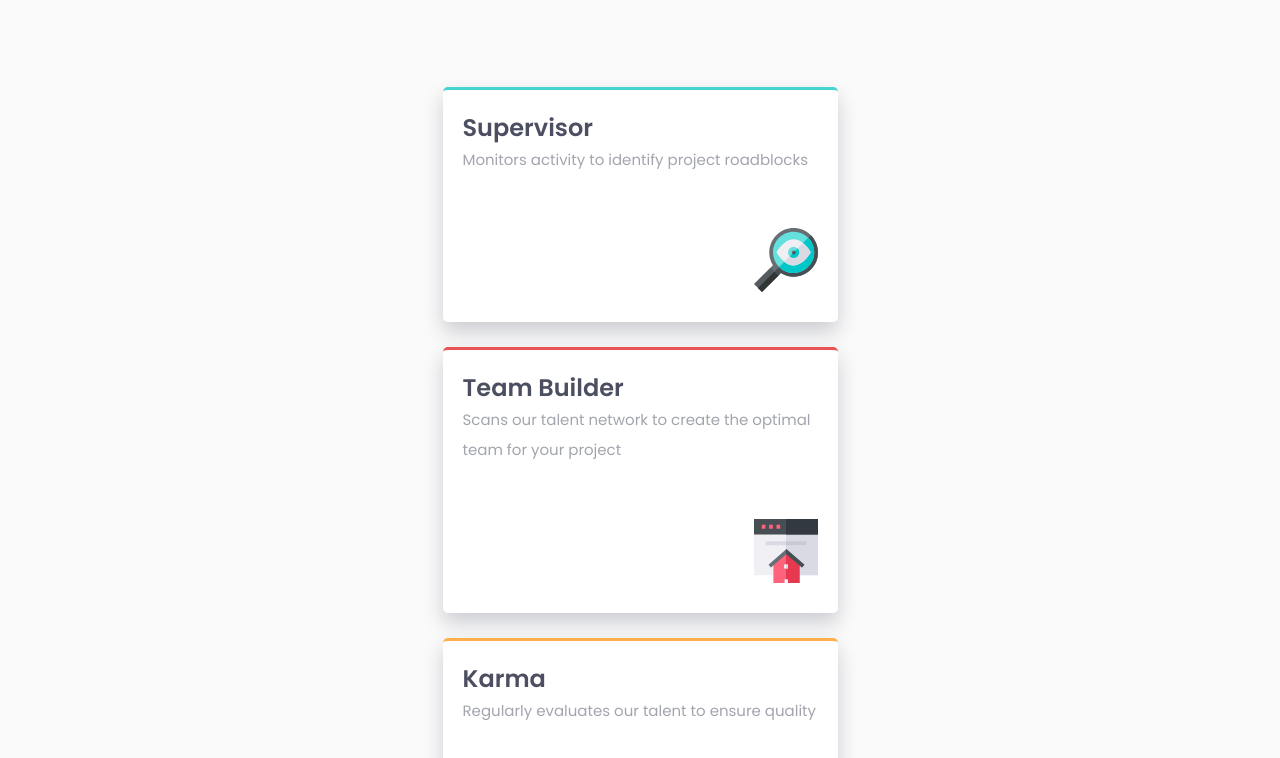
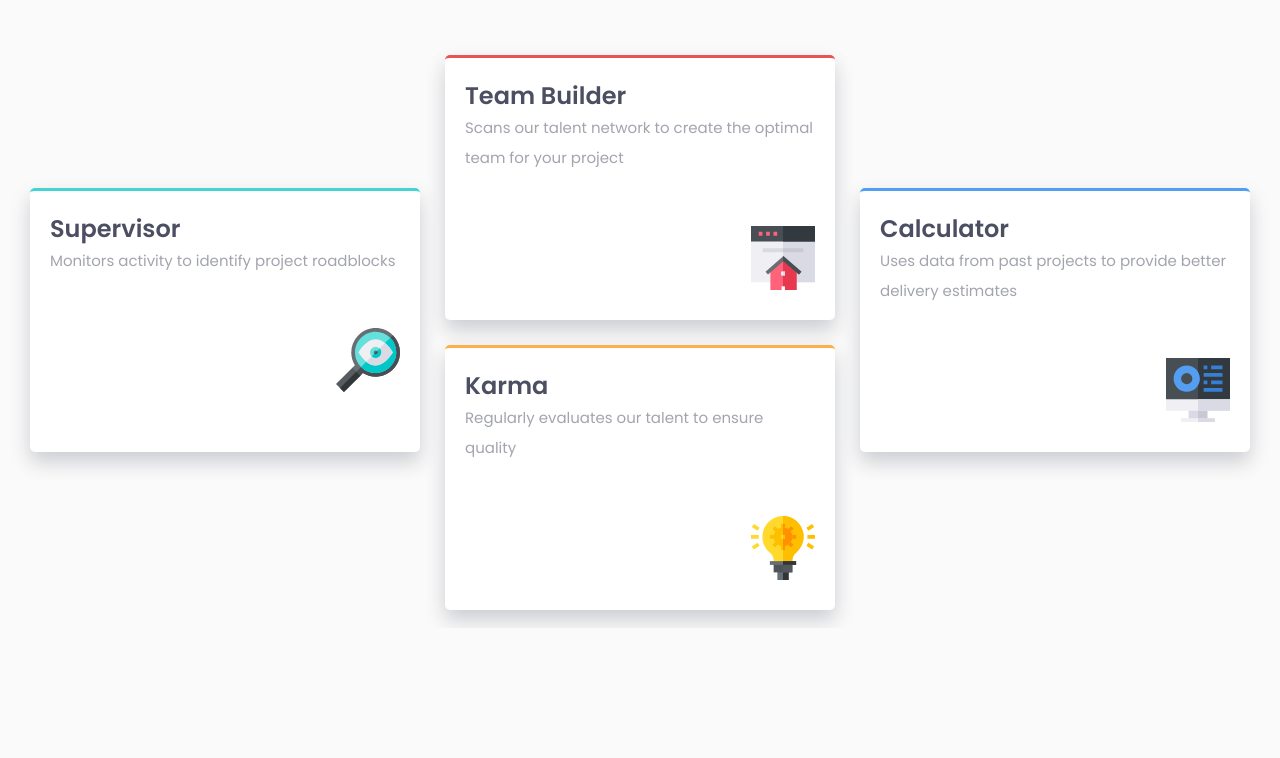
Before and after one commit to 6xg0d/four-card-section-challenge, a plain HTML site: page index.html in a window 1280 px wide. Shown: the part 172-930 px from the top of the page. After the commit the page ends 800 px from the top, so only its background shows below. Drawn offline with Linux system fonts and the light colour scheme.

Commit message:
final result
still having to improve some details

```diff
--- a/index.html
+++ b/index.html
@@ -24,7 +24,7 @@
         <br>
         <span class="title2">Powered by Technology</span>
       </h1>
-      <p class="product-description">Our Artificial Intelligence powered tools use millions of project data<!--<br>-->points to ensure that your project is successful</p>
+      <p class="product-description">Our Artificial Intelligence powered tools use millions of project data points to ensure that your project is successful</p>
     <main class="container">
       <section class="supervisor card">
         <h2>Supervisor</h2>
--- a/styles.css
+++ b/styles.css
@@ -3,7 +3,6 @@
 	margin: 0;
 	box-sizing: border-box;
 }
-
 body {
 	display: flex;
 	flex-direction: column;
@@ -12,12 +11,11 @@ body {
 	min-height: 100vh;
 	font-family: Poppins, sans-serif;
 	background-color: hsl(0, 0%, 98%);
-	padding: 30px;
+	padding: 0 30px;
 }
-
 .container {
 	display: grid;
-	grid-template-columns: 1fr;
+	grid-template-columns: minmax(20em, 24.688em);
 	grid-row-gap: 25px;
 }
 /*Cards*/
@@ -25,22 +23,10 @@ body {
 	display: flex;
 	flex-direction: column;
 	padding: 20px 20px 30px 20px;
-	max-width: 24.688em;
 	background-color: #fff;
 	border-radius: 5px;
-	border-top-width: 3px;
-	border-top-style: solid;
+	border-top: 3px solid;
 	box-shadow: 0 10px 20px 0 hsl(229, 6%, 81.25%);
-}
-.card > h2 {
-	color: hsl(234, 12%, 34%);
-	font-weight: 600;
-}
-.card > img {
-	display: block;
-	align-self: flex-end;
-	margin-top: 15%;
-
 }
 .supervisor {
 	border-top-color: hsl(180, 62%, 55%);
@@ -54,7 +40,16 @@ body {
 .calculator {
 	border-top-color: hsl(212, 86%, 64%);
 }
-/*Titles*/
+.card > h2 {
+	color: hsl(234, 12%, 34%);
+	font-weight: 600;
+}
+.card > img {
+	display: block;
+	align-self: flex-end;
+	margin-top: 15%;
+}
+/*Titles and text*/
 h1 {
 	text-align: center;
 	font-size: 2em;
@@ -71,7 +66,7 @@ h1 {
 .product-description {
 	text-align: center;
 	font-weight: 400;
-	margin-bottom: 90px;
+	margin-bottom: 70px;
 }
 .description {
 	line-height: 2em;
@@ -81,3 +76,18 @@ h1 {
 	font-size: 0.938em;
 	color: hsl(229, 6%, 66%);
 }
+/*Responsive*/
+@media (min-width: 1053px) {
+	.container {
+		grid-template-columns: repeat(3, minmax(20em, 24.688em));
+		grid-column-gap: 25px;
+	}
+	.karma {
+		grid-column: 2 / 3;
+		grid-row-start: 2;
+	}
+	.supervisor, .calculator {
+		position: relative;
+		top: 50%;
+	}
+}
```
Also changed, not shown: Screenshot-desktop.jpg (added), 1 other file.
